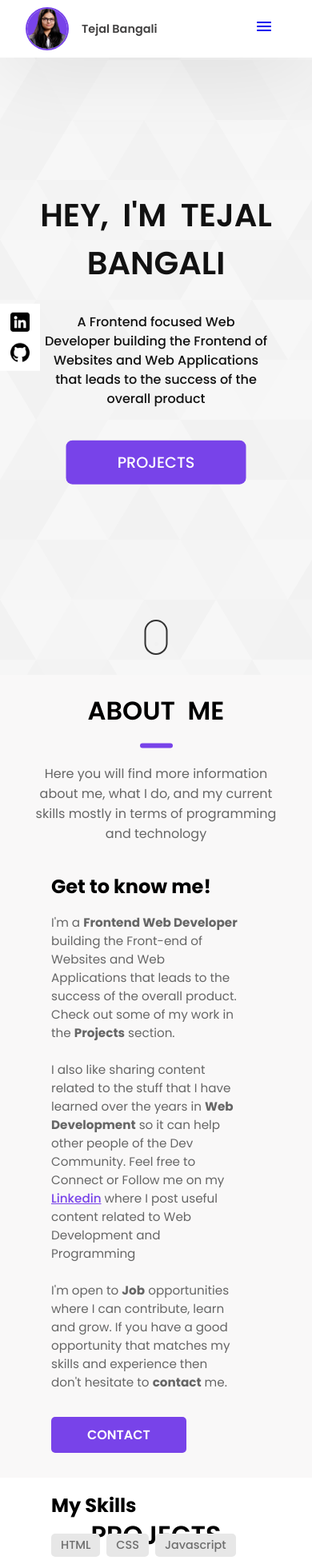
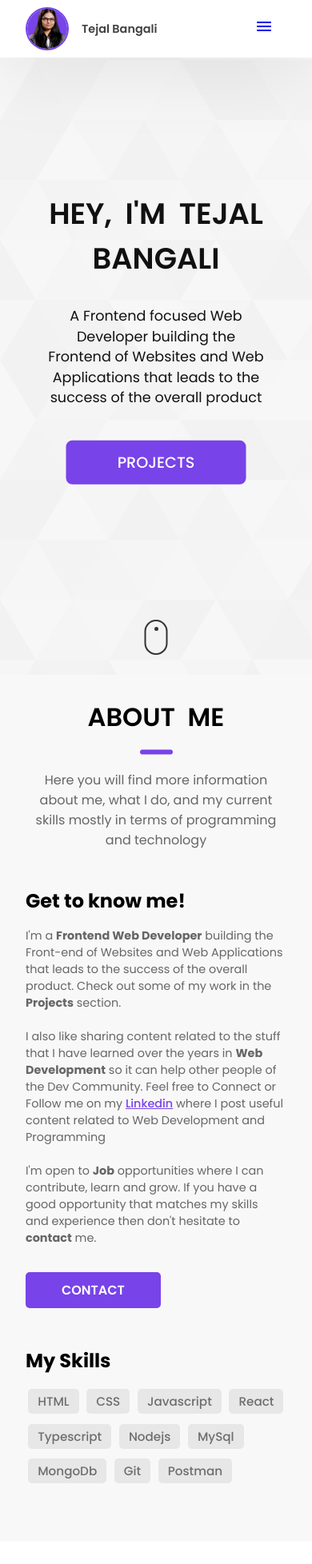
Before and after one commit to tejalbangali/Portfolio-Application, a React (Vite) app: page / in a window 390 px wide. Shown: the top 1956 px of the page at 80% size. Built offline with nearby package versions, Linux system fonts and the light colour scheme.

Commit message:
made mobile responsive

```diff
--- a/src/components/AboutMe/AboutMe.module.css
+++ b/src/components/AboutMe/AboutMe.module.css
@@ -208,7 +208,7 @@
 
 @media (width < 660px) {
   .aboutMeContainer {
-    padding-bottom: 10rem;
+    padding-bottom: 15rem;
   }
 
   .aboutMeSubContainer {
@@ -226,16 +226,44 @@
 
   .skills ul {
     margin: 1rem 0;
+    gap: 0.6rem;
+    justify-content: left;
     display: flex;
     flex-wrap: wrap;
-    gap: 0.5rem;
-    justify-content: left;
   }
 
   .skillsLi button {
     padding: 4px 12px;
     font-weight: 500;
     border-radius: 5px;
+    font-size: 1rem;
+  }
+}
+
+@media (width < 541px) {
+  .aboutMeContainer {
+    padding-bottom: 15rem;
+  }
+
+  .aboutMeSubContainer {
+    margin: 1rem 0 1rem 2rem;
+  }
+
+  .skills ul {
+    margin: 1rem 0.2rem;
+  }
+
+  .skillsLi button {
+    font-size: 0.95rem;
+  }
+
+  .knowMeSection > p {
     font-size: 0.9rem;
   }
 }
+
+@media (width < 359px) {
+  .aboutMeContainer {
+    padding-bottom: 22rem;
+  }
+}
--- a/src/components/Footer/Footer.module.css
+++ b/src/components/Footer/Footer.module.css
@@ -106,3 +106,31 @@ footer {
     padding: 1rem 1rem 0 1rem;
   }
 }
+
+@media (width < 541px) {
+  .subContainerFooter {
+    display: block;
+    align-items: center;
+    padding-left: 1.5rem;
+    width: 100%;
+  }
+
+  .nameInfo {
+    width: 90%;
+    padding-bottom: 0.2rem;
+  }
+
+  .socials {
+    display: block;
+    align-items: center;
+    padding: 1rem 0;
+  }
+
+  .socials h2 {
+    padding-bottom: 0.8rem;
+  }
+
+  .footerDescription {
+    font-size: 0.7rem;
+  }
+}
--- a/src/components/HeroSection/HeroSection.module.css
+++ b/src/components/HeroSection/HeroSection.module.css
@@ -102,3 +102,16 @@
     margin: 0 auto 1rem auto;
   }
 }
+
+@media (width < 541px) {
+  .heroSection .subHeroSection h1 {
+    font-weight: 600;
+    font-size: 2.3rem;
+  }
+
+  .heroInfo > p {
+    font-weight: 400;
+    font-size: 1.1rem;
+    line-height: 1.6rem;
+  }
+}
--- a/src/components/MouseHover/MouseHover.module.css
+++ b/src/components/MouseHover/MouseHover.module.css
@@ -35,8 +35,8 @@
   }
 }
 
-/* @media (max-width: 600px) {
+@media (max-width: 359px) {
   .mouse {
     display: none;
   }
-} */
+}
--- a/src/components/Projects/Projects.module.css
+++ b/src/components/Projects/Projects.module.css
@@ -76,7 +76,7 @@
   align-items: center;
   justify-content: center;
   gap: 5rem;
-  padding-bottom: 8rem;
+  padding: 0 1rem 8rem 1rem;
 }
 
 .projectAbout hr {
@@ -197,4 +197,9 @@
     display: block;
     margin: auto;
   }
+
+  .projectListImagesSubContainer {
+    width: 85%;
+    margin: 0 auto;
+  }
 }
--- a/src/components/SideNavbar/SideNavbar.module.css
+++ b/src/components/SideNavbar/SideNavbar.module.css
@@ -66,8 +66,8 @@
     padding: 0.4rem 0.4rem 0 0.4rem;
     margin: 0 0.3rem;
   }
+
+  .sideNavbar {
+    display: none;
+  }
 }
-
-/* .sideNavbar {
-    display: none;
-  } */
```
